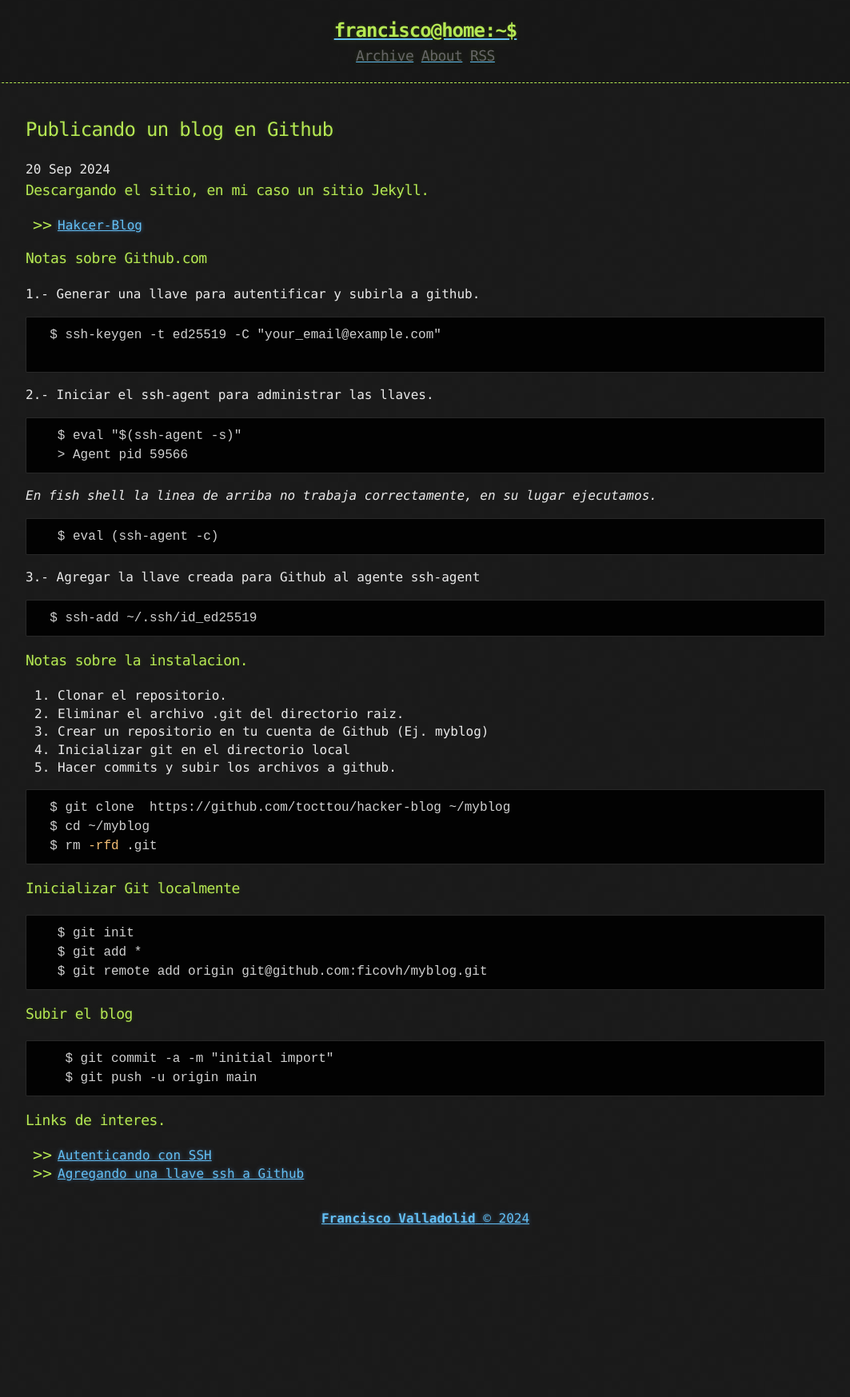
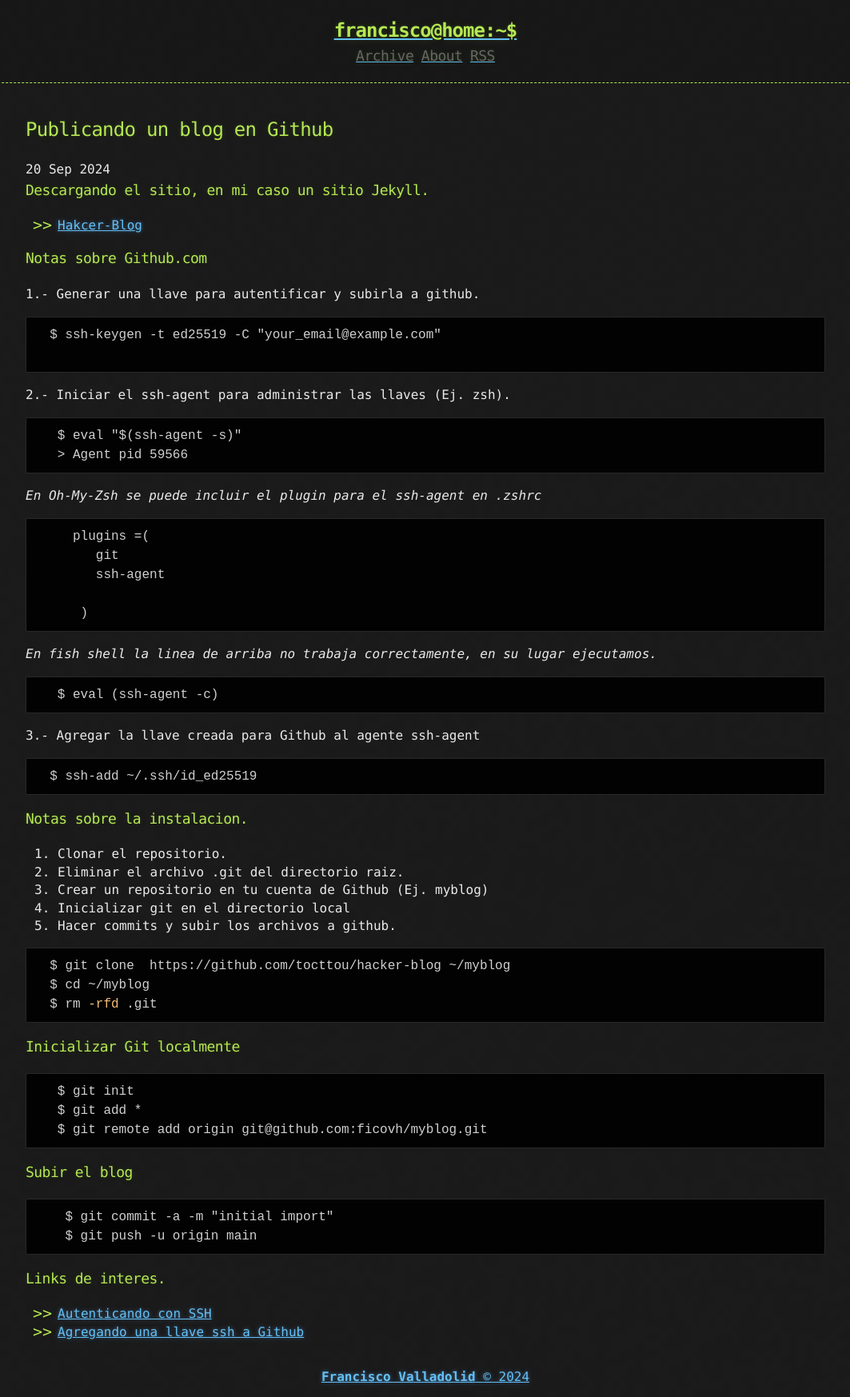
Before and after one commit to ficovh/myblog-jekyll, a Jekyll site: the page built from _posts/2024-09-20-Deploy-Yout-Blog-Github.md, in a window 1280 px wide. Shown: the whole page at 80% size, without its empty margins (108-1171 px from the left). Built offline with Jekyll 4.4.1, drawn with Linux system fonts in a browser that asks for light colours; before the commit the page ends 1549 px from its top, so only the background shows below that.

Commit message:
update article

````diff
--- a/_posts/2024-09-20-Deploy-Yout-Blog-Github.md
+++ b/_posts/2024-09-20-Deploy-Yout-Blog-Github.md
@@ -16,11 +16,21 @@ published: true
 
  ```
 
-2.- Iniciar el ssh-agent para administrar las llaves.
+2.- Iniciar el ssh-agent para administrar las llaves (Ej. zsh).
  ```
    $ eval "$(ssh-agent -s)"
    > Agent pid 59566
   ```
+ _En Oh-My-Zsh se puede incluir el plugin para el ssh-agent en .zshrc_
+
+   ```
+     plugins =(
+        git
+        ssh-agent
+
+      )
+   ```
+
  _En fish shell la linea de arriba no trabaja correctamente, en su lugar ejecutamos._
 
    ```
````
